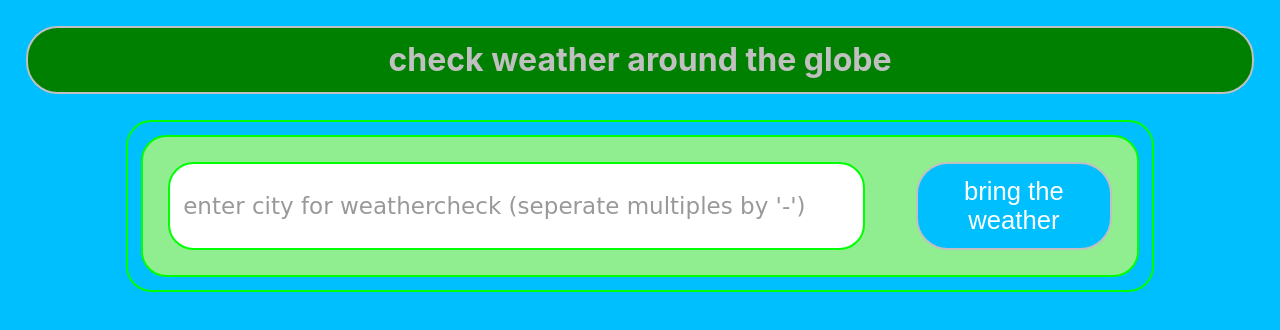
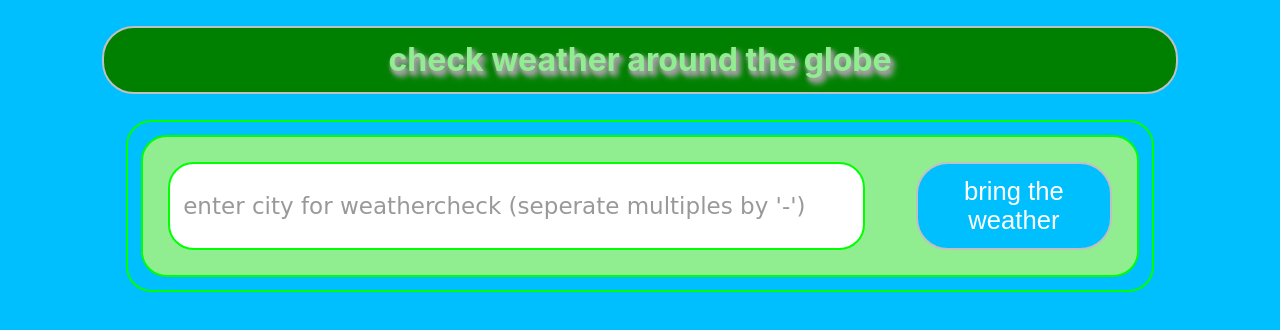
Before and after one commit to jensso/bring-the-weather, a React (Create React App) app: page / in a window 1280 px wide. Shown: the top 330 px of the page. Built offline with nearby package versions, Linux system fonts and the light colour scheme.

Commit message:
style details added

```diff
--- a/src/App.css
+++ b/src/App.css
@@ -4,9 +4,12 @@ body {
 }
 
 h1 {
-  margin: 2vw;
+  margin: 2vw 8vw;
   text-align: center;
-  color: silver;
+  color: lightgreen;
+  text-shadow: 0.1vw 0.2vw 0.3vw darkgrey,
+               0.2vw 0.3vw 0.4vw grey,
+               0.3vw 0.4vw 0.5vw silver;
   background: green;
   padding: 1vw;
   border-radius: 2.5vw;
@@ -73,7 +76,7 @@ body #weatherForm {
   margin: 1vw auto;
   text-align: center;
   color: white;
-  background: deepskyblue;
+  background: grey;
   border: 0.2vw dotted white;
   border-radius: 2vw;
 }
--- a/src/App.js
+++ b/src/App.js
@@ -32,7 +32,6 @@ export class App extends React.Component {
                   citys: [],
                   error: ''
                   });
-                  console.log(this.state.weatherArr);
 }
   handleRemove(ev) {
     let rmvIndex = ev.currentTarget.getAttribute('id');
```
